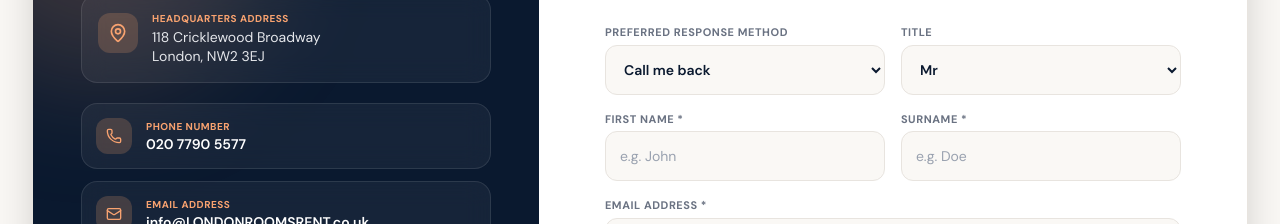
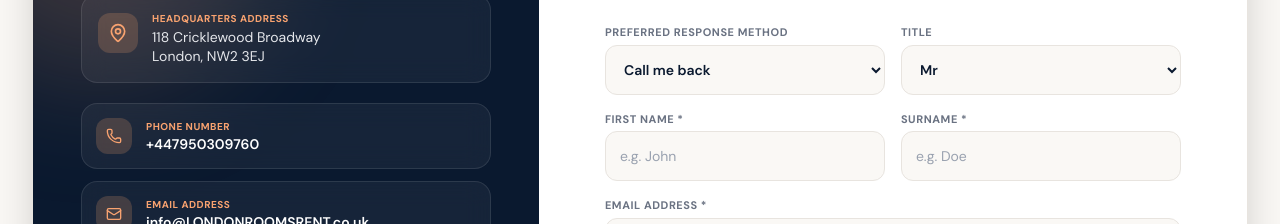
Before and after one commit to rentaroomlondon/londonroomsrent, a Next.js app in the folder frontend/: page /contact-us in a window 1280 px wide. Shown: the part 1160-1384 px from the top of the page. Built offline with nearby package versions, Linux system fonts and the light colour scheme; no server answers; a web font is replaced by a local one.

Commit message:
add logo and update number

```diff
--- a/frontend/src/app/components/Office.js
+++ b/frontend/src/app/components/Office.js
@@ -65,7 +65,7 @@ export default function OfficeSection() {
               {/* Action Buttons: Call & Email */}
               <div className="grid grid-cols-1 sm:grid-cols-2 gap-3 pt-2">
                 <a
-                  href="tel:02077905577"
+                  href="tel:+447950309760"
                   className="flex items-center gap-3 p-3.5 rounded-2xl bg-slate-50 border border-slate-200/80 hover:bg-[#F47C3C] hover:border-[#F47C3C] hover:text-white group transition-all duration-300"
                 >
                   <div className="w-8 h-8 rounded-xl bg-white border border-slate-200 text-[#0F253B] flex items-center justify-center group-hover:border-transparent shrink-0">
@@ -76,7 +76,7 @@ export default function OfficeSection() {
                       Call Us
                     </span>
                     <span className="text-xs font-bold text-[#0F253B] group-hover:text-white">
-                      020 7790 5577
+                      +447950309760
                     </span>
                   </div>
                 </a>
--- a/frontend/src/app/contact-us/components/Contact.js
+++ b/frontend/src/app/contact-us/components/Contact.js
@@ -135,7 +135,7 @@ const Contact = () => {
                 {/* Phone & Email Cards Grid */}
                 <div className="grid grid-cols-1 sm:grid-cols-2 lg:grid-cols-1 gap-3">
                   <a
-                    href="tel:02077905577"
+                    href="tel:+447950309760"
                     className="flex items-center gap-3.5 bg-white/5 border border-white/10 p-3.5 rounded-2xl hover:bg-white/10 transition-colors backdrop-blur-md group"
                   >
                     <div className="p-2.5 bg-[#F9A370]/20 text-[#F9A370] rounded-xl shrink-0">
@@ -146,7 +146,7 @@ const Contact = () => {
                         Phone Number
                       </div>
                       <div className="text-xs sm:text-sm font-semibold text-white group-hover:text-[#F9A370] transition-colors">
-                        020 7790 5577
+                        +447950309760
                       </div>
                     </div>
                   </a>
--- a/frontend/src/app/register-with-us/components/Register.js
+++ b/frontend/src/app/register-with-us/components/Register.js
@@ -175,8 +175,8 @@ const RegisterPage = () => {
         {/* Footer Support Callout */}
         <div className="pt-8 text-center lg:text-left text-xs text-gray-400 border-t border-white/10 mt-8 relative z-10">
           Need assistance? Speak with an advisor at{" "}
-          <a href="tel:02077905577" className="text-[#F47C3C] font-bold underline">
-            020 7790 5577
+          <a href="tel:+447950309760" className="text-[#F47C3C] font-bold underline">
+            +447950309760
           </a>
         </div>
       </div>
```
Also changed, not shown: frontend/public/logo.png.
